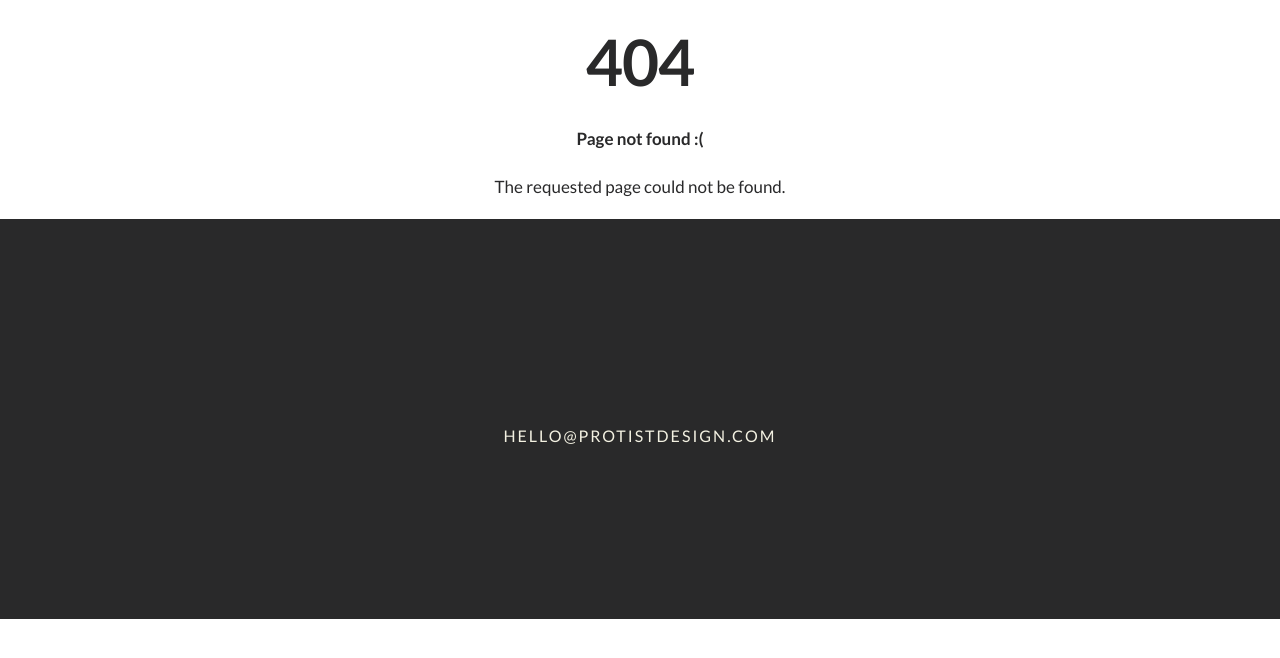
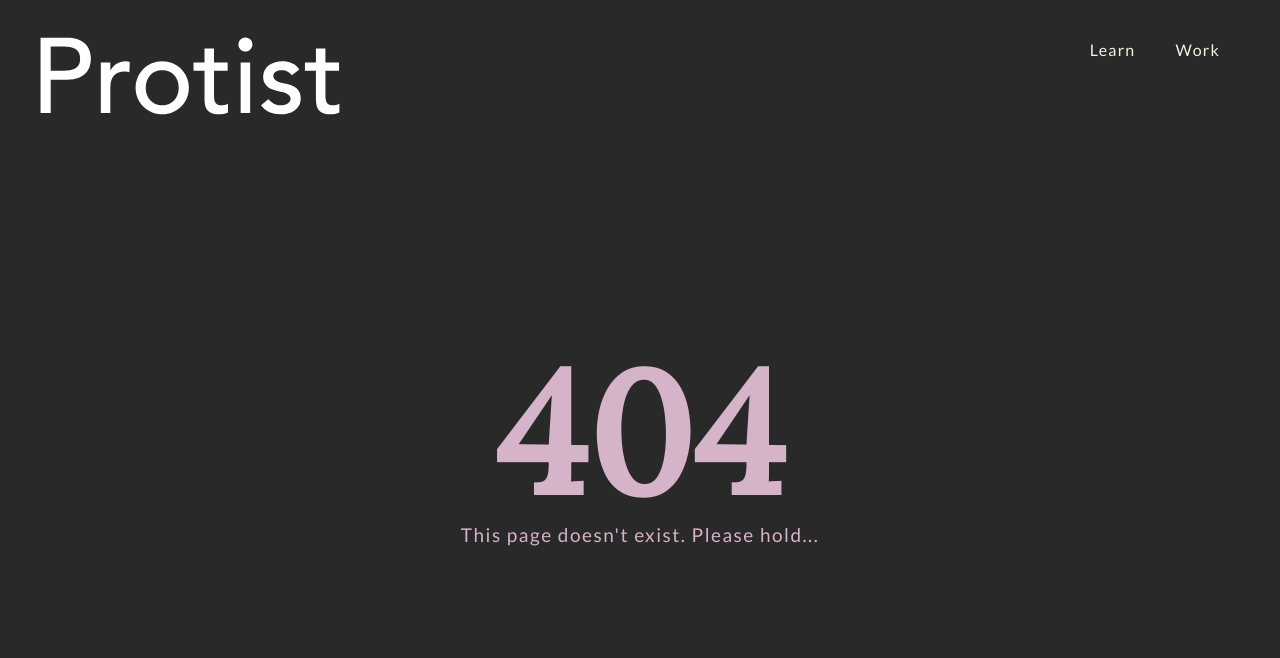
Before and after one commit to dontwakebrannan/protistdesign, a Jekyll site: the page built from 404.html, in a window 1280 px wide. Shown: the top 658 px of the page. Built offline with Jekyll 4.4.1, drawn with Linux system fonts in a browser that asks for light colours; some web fonts are replaced; a script that is not in the unit is left out.

Commit message:
Added a 404 page

```diff
--- a/404.html
+++ b/404.html
@@ -1,24 +1,14 @@
 ---
 layout: default
+title: Page not found
 ---
 
-<style type="text/css" media="screen">
-  .container {
-    margin: 10px auto;
-    max-width: 600px;
-    text-align: center;
-  }
-  h1 {
-    margin: 30px 0;
-    font-size: 4em;
-    line-height: 1;
-    letter-spacing: -1px;
-  }
-</style>
-
-<div class="container">
-  <h1>404</h1>
-
-  <p><strong>Page not found :(</strong></p>
-  <p>The requested page could not be found.</p>
+{% include project-header.html %}
+<div class="four-oh-four">
+  <div class="outer">
+    <div class="inner">
+      <h1>404</h1>
+      <p>This page doesn't exist. Please hold...</p>
+    </div>
+  </div>
 </div>
--- a/_includes/head.html
+++ b/_includes/head.html
@@ -4,7 +4,7 @@
   <meta http-equiv="X-UA-Compatible" content="IE=edge">
   <meta name="viewport" content="width=device-width, initial-scale=1">
   {% if page.url == "/404.html" %}
-    <meta http-equiv="refresh" content="5; url=/">
+    <meta http-equiv="refresh" content="3; url=/">
   {% endif %}
 
   <title>Protist Design {% if page.title %}-{{ page.title }} {% endif %}</title>
--- a/_sass/module.scss
+++ b/_sass/module.scss
@@ -488,3 +488,44 @@ footer a {
     font-size: 16px;
   }
 }
+
+// 404
+.four-oh-four ~ footer {
+  display: none;
+}
+.four-oh-four {
+  position: absolute;
+  top: 0;
+  right: 0;
+  bottom: 0;
+  left: 0;
+  z-index: -1;
+  background-color: $black;
+}
+.four-oh-four .outer {
+  position: relative;
+  width: 100%;
+  height: 100%;
+}
+.four-oh-four .inner {
+  position: absolute;
+  top: 50%;
+  width: 100%;
+  text-align: center;
+  transform: translateY(-50%);
+}
+.four-oh-four h1,
+.four-oh-four p {
+  color: $light-purple;
+}
+.four-oh-four h1 {
+  margin: 0;
+  font-size: 170px;
+  font-family: $serif;
+  line-height: 1;
+}
+.four-oh-four p {
+  margin: 0;
+  font-size: 19px;
+  letter-spacing: 1.5px;
+}
--- a/work/rapt-media/index.html
+++ b/work/rapt-media/index.html
@@ -71,10 +71,8 @@ layout: default
     <img src="/images/rapt-media/composer-node-editor.png" alt="Composer node editor" />
   </div>
 </section>
-<!--
 <nav class="project-nav">
   <span><a href="#">Previous project</a></span>
   <span><a href="/work/qwikly">Next project</a></span>
 </nav>
--->
 </main>
```
